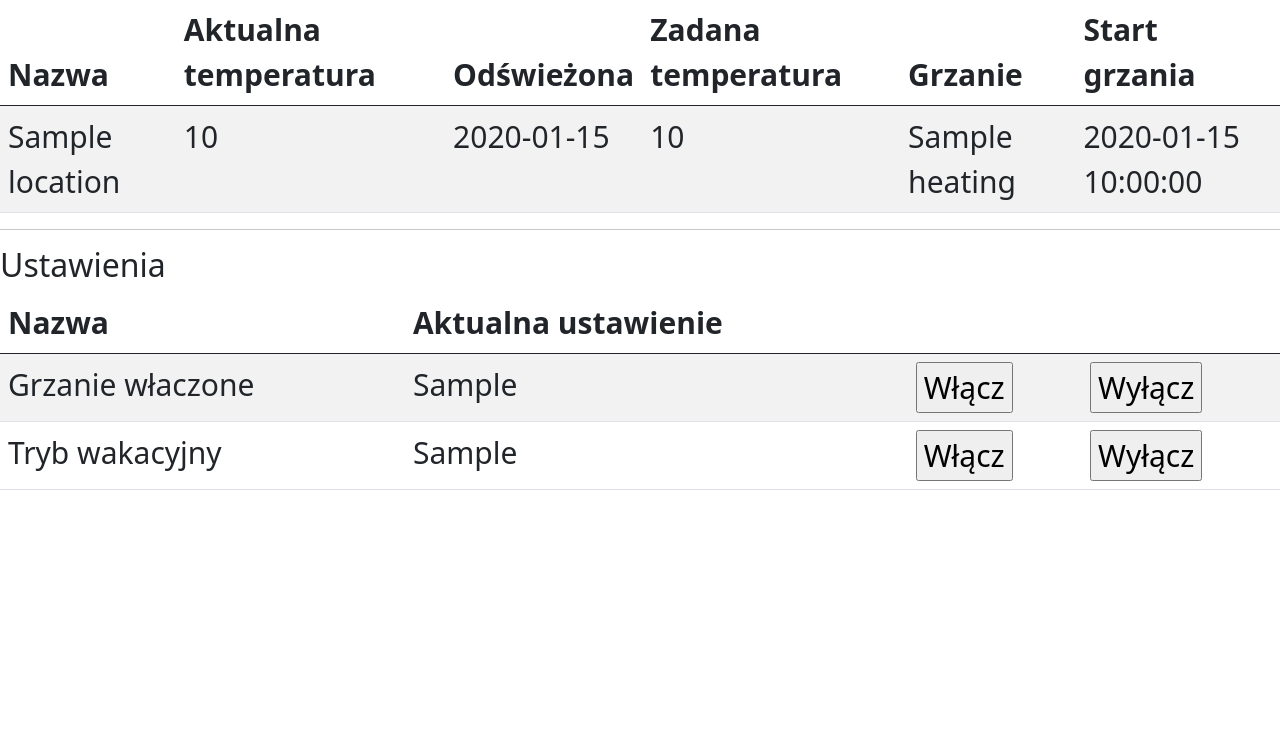
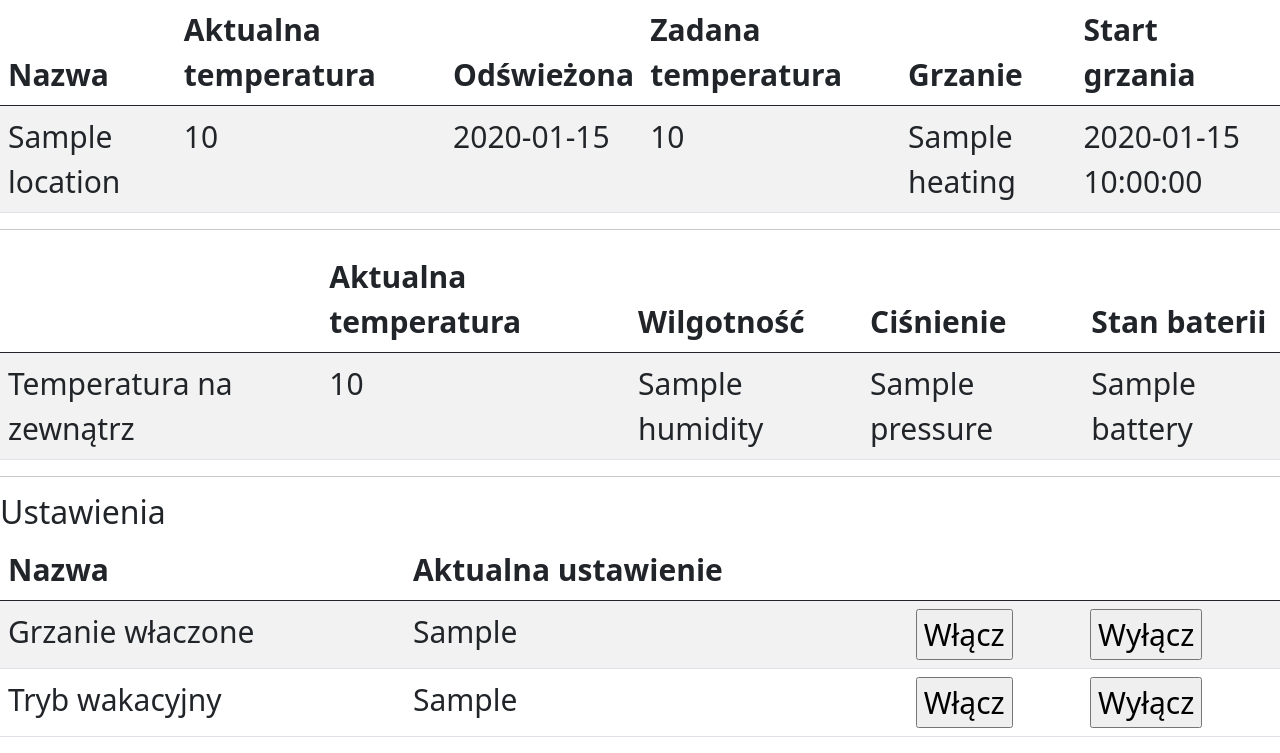
Before and after one commit to macmik/my-ufh, a Flask app: template templates/index.html in a window 1280 px wide. Shown: the part 106-859 px from the top of the page. Before the commit the page ends 596 px from the top, so only its background shows below. Run offline with Flask 3, Linux system fonts and the light colour scheme; the template is opened without the code that fills it: most values are stand-ins (such as "Sample title", 1, 10 or a date in 2020).

Commit message:
Add outdoor measurement to gui

```diff
--- a/config.json
+++ b/config.json
@@ -1,5 +1,6 @@
 {
   "hysteresis": 0.2,
+  "outdoor_measurement": "Outdoor sensor",
   "supervisor": {
     "refresh_interval": 5
   },
--- a/my_ufh.py
+++ b/my_ufh.py
@@ -67,9 +67,11 @@ def create_app():
     _ = [controller.start() for controller in zone_controllers]
     supervisor.start()
 
+    app.my_config = config
     app.zone_controllers = zone_controllers
     app.heating_supervisor = supervisor
     app.settings_worker = settings_worker
+    app.measurement_collector = measurement_collector
     return app
 
 
@@ -97,9 +99,17 @@ def index():
         'heating_enabled': app.heating_supervisor.get_user_heating_enabled(),
         'vacation_enabled': app.settings_worker.get_vacation_enabled(),
     }
+    outdoor_data_measurement = app.measurement_collector.get_measurements_by_mac(app.my_config['outdoor_measurement'])
+    outdoor_data = {
+        'temperature': outdoor_data_measurement.temperature,
+        'humidity': outdoor_data_measurement.humidity,
+        'pressure': outdoor_data_measurement.pressure,
+        'battery': outdoor_data_measurement.battery,
+    }
     return render_template('index.html',
                            locations=state,
-                           settings=settings)
+                           settings=settings,
+                           outdoor_data=outdoor_data)
 
 
 @app.route('/heating_data')
--- a/templates/index.html
+++ b/templates/index.html
@@ -27,6 +27,25 @@
     </tbody>
   </table>
   <hr>
+    <table id="outdoor-data" class="table table-striped">
+      <thead>
+        <th></th>
+        <th>Aktualna temperatura</th>
+        <th>Wilgotność</th>
+        <th>Ciśnienie</th>
+        <th>Stan baterii</th>
+    </thead>
+      <tbody>
+      <tr>
+        <td>Temperatura na zewnątrz</td>
+        <td>{{ outdoor_data.temperature }}</td>
+        <td>{{ outdoor_data.humidity }}</td>
+        <td>{{ outdoor_data.pressure }}</td>
+        <td>{{ outdoor_data.battery }}</td>
+      </tr>
+      </tbody>
+    </table>
+  <hr>
   <h2>Ustawienia</h2>
   <table id="settings" class="table table-striped">
     <thead>
```
